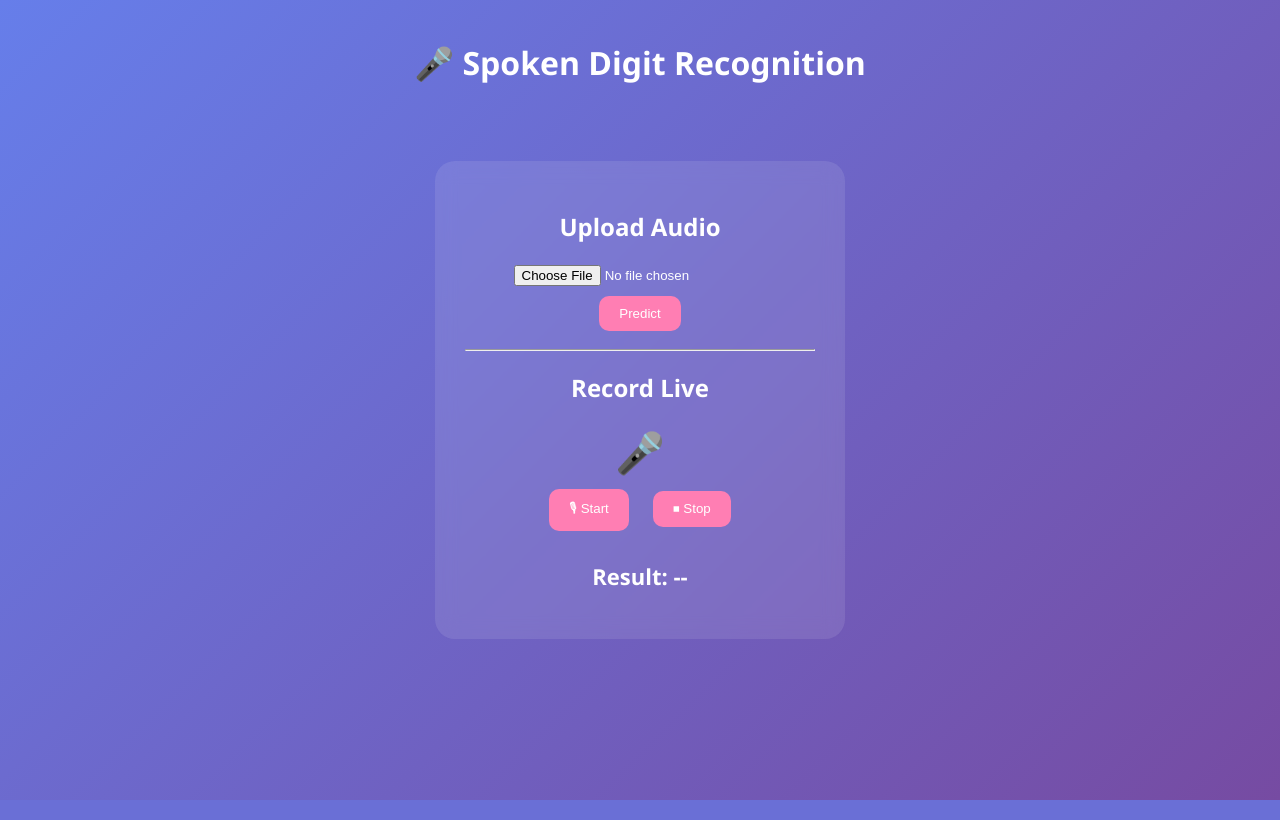
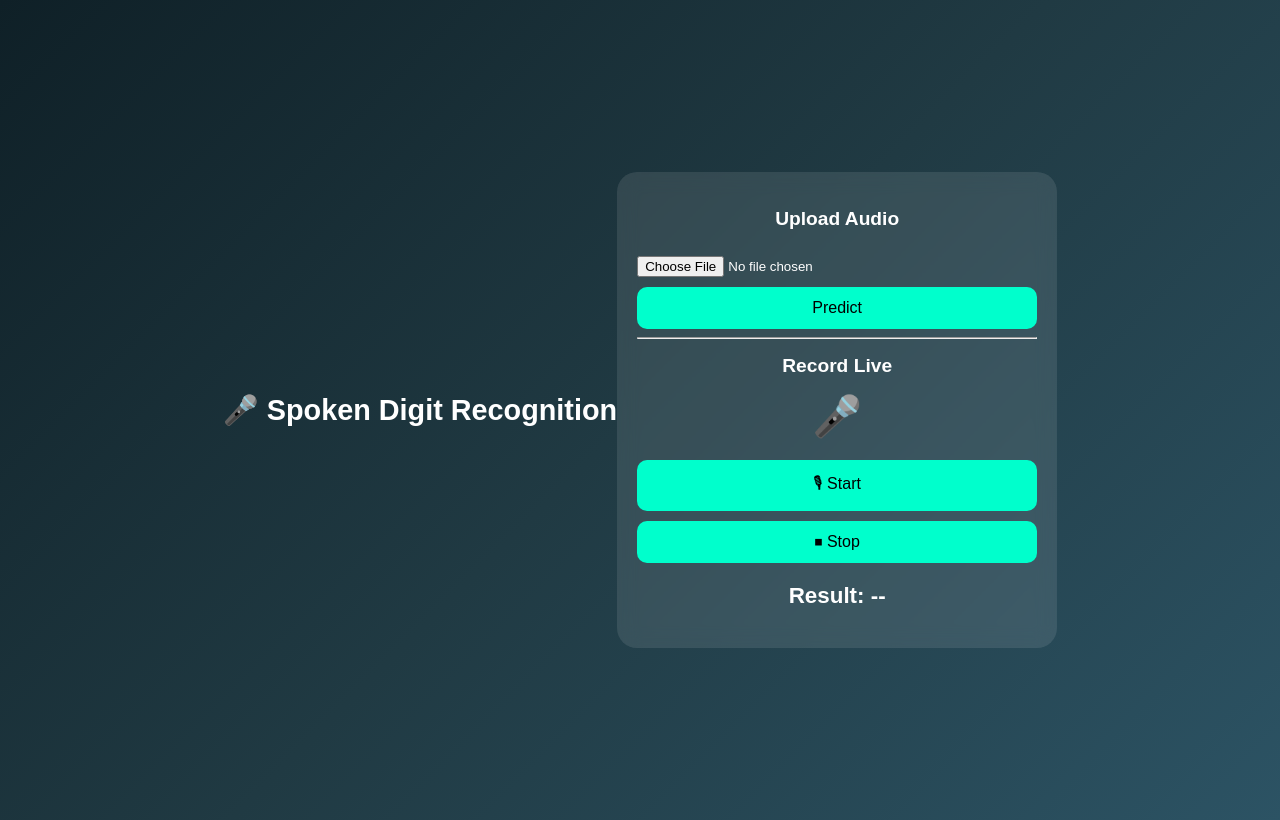
Before and after one commit to Kadhija-03/spoken-digit-recognition, a Flask app: page / in a window 1280 px wide. Run offline with Flask 3, Linux system fonts and the light colour scheme.

Commit message:
Refactor CSS styles and add mobile responsiveness
Updated styles for body, container, card, headings, buttons, and added mobile optimization.

```diff
--- a/static/style.css
+++ b/static/style.css
@@ -1,67 +1,82 @@
 body {
-    font-family: 'Segoe UI', sans-serif;
-    background: linear-gradient(135deg, #667eea, #764ba2);
   margin: 0;
+  font-family: Arial, sans-serif;
+  background: linear-gradient(135deg, #0f2027, #203a43, #2c5364);
   color: white;
 }
 
+/* Container */
 .container {
   display: flex;
   justify-content: center;
   align-items: center;
-    height: 100vh;
+  min-height: 100vh;
+  padding: 10px;
 }
 
-/* Card UI */
+/* Card */
 .card {
-    background: rgba(255,255,255,0.1);
-    padding: 30px;
+  background: rgba(255, 255, 255, 0.1);
+  padding: 20px;
   border-radius: 20px;
-    width: 350px;
+  width: 100%;
+  max-width: 400px;
   text-align: center;
   backdrop-filter: blur(10px);
 }
 
+/* Headings */
 h1 {
-    position: absolute;
-    top: 20px;
-    width: 100%;
   text-align: center;
+  font-size: 1.8rem;
+}
+
+h2 {
+  font-size: 1.2rem;
 }
 
 /* Buttons */
 button {
-    padding: 10px 20px;
-    margin: 10px;
+  width: 100%;
+  padding: 12px;
+  margin-top: 10px;
+  border: none;
   border-radius: 10px;
-    border: none;
-    background: #ff7eb3;
-    color: white;
+  background: #00ffcc;
+  color: black;
+  font-size: 16px;
   cursor: pointer;
-    transition: 0.3s;
 }
 
 button:hover {
-    transform: scale(1.1);
+  background: #00ddb3;
+}
+
+/* File input */
+input[type="file"] {
+  width: 100%;
+  margin-top: 10px;
 }
 
 /* Mic icon */
 #micIndicator {
   font-size: 40px;
+  margin: 10px 0;
 }
 
 /* Result */
 #result {
   margin-top: 20px;
-    font-size: 22px;
+  font-size: 1.4rem;
 }
 
+/* Loader */
 .loader {
   border: 6px solid #f3f3f3;
   border-top: 6px solid #00ffcc;
   border-radius: 50%;
-  width: 50px;
-  height: 50px;
+  width: 40px;
+  height: 40px;
   animation: spin 1s linear infinite;
   margin: 20px auto;
 }
@@ -70,3 +85,20 @@ button:hover {
   0% { transform: rotate(0deg); }
   100% { transform: rotate(360deg); }
 }
+
+/* 📱 Mobile Optimization */
+@media (max-width: 600px) {
+  .card {
+    padding: 15px;
+    border-radius: 15px;
+  }
+
+  h1 {
+    font-size: 1.5rem;
+  }
+
+  button {
+    font-size: 14px;
+    padding: 10px;
+  }
+}
```
Lines whose indentation alone changed are shown as unchanged.
